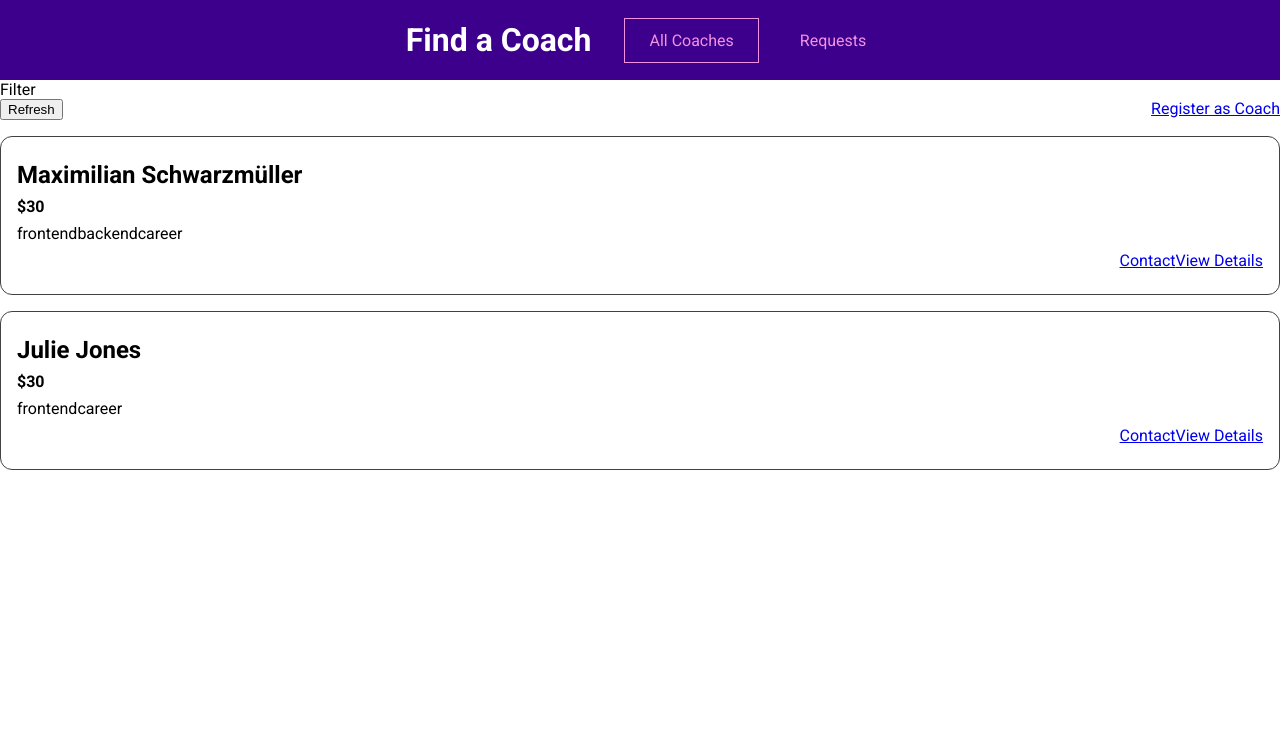
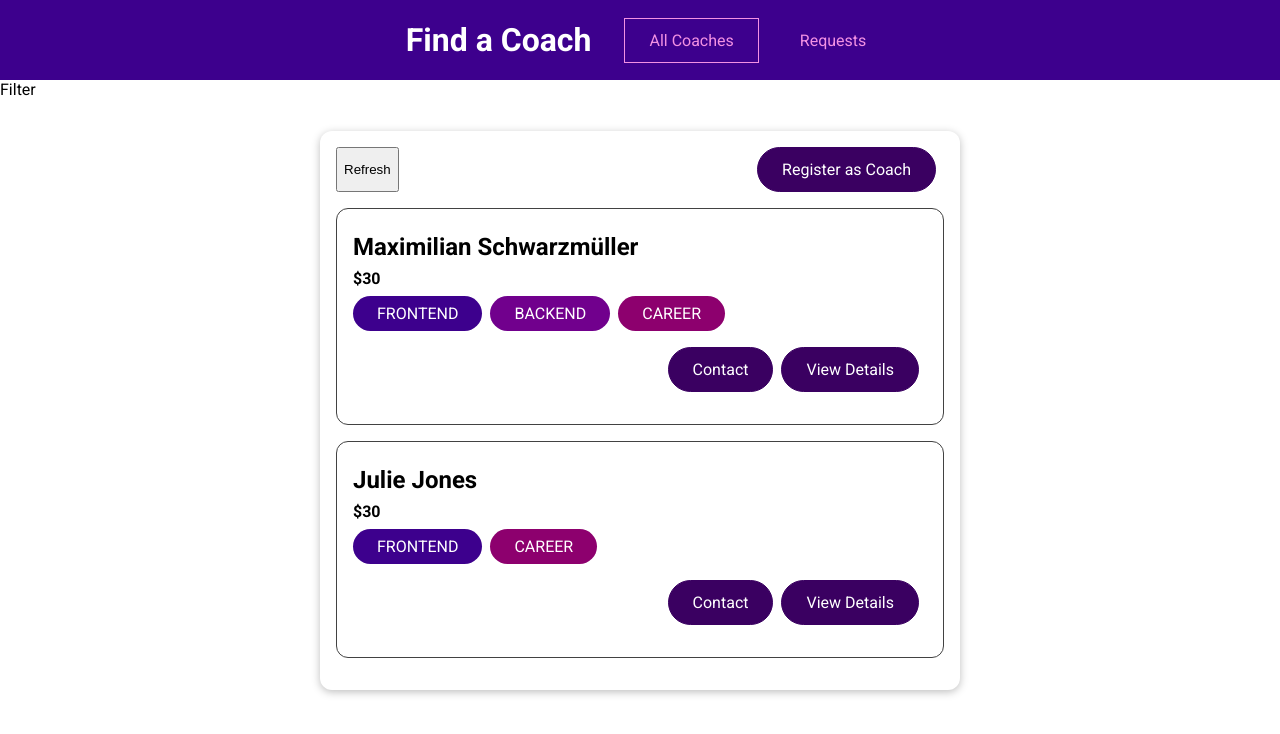
Before and after one commit to urke90/find-a-coach, a Vue app: page /coaches in a window 1280 px wide. Shown: the top 734 px of the page. Built offline with nearby package versions, Linux system fonts and the light colour scheme.

Commit message:
base components badge button link built

```diff
--- /dev/null
+++ b/src/components/base/BaseBadge.vue
@@ -0,0 +1,45 @@
+<template>
+    <span class="badge" :class="type">
+        {{ text }}
+    </span>
+</template>
+
+<script>
+export default {
+    props: {
+        type: String,
+        title: String
+    },
+    computed: {
+        text() {
+            return this.title.toUpperCase();
+        }
+    }
+};
+</script>
+
+<style scoped>
+.badge {
+    background-color: #ccc;
+    color: #252525;
+    border-radius: 30px;
+    padding: 0.5rem 1.5rem;
+    display: inline-block;
+    margin-right: 0.5rem;
+}
+
+.frontend {
+    background-color: #3d008d;
+    color: white;
+}
+
+.backend {
+    background-color: #71008d;
+    color: white;
+}
+
+.career {
+    background-color: #8d006e;
+    color: white;
+}
+</style>
--- /dev/null
+++ b/src/components/base/BaseButton.vue
@@ -0,0 +1,75 @@
+<template>
+    <div>
+        <button v-if="!isLink" :class="mode">
+            <slot></slot>
+        </button>
+        <router-link v-else :to="linkTo" :class="mode">
+            <slot></slot>
+        </router-link>
+    </div>
+</template>
+
+<script>
+export default {
+    props: {
+        isLink: {
+            type: Boolean,
+            required: false,
+            default: false
+        },
+        linkTo: {
+            type: String,
+            required: false,
+            default: '/'
+        },
+        mode: {
+            type: String,
+            required: false,
+            default: null
+        }
+    }
+};
+</script>
+
+<style scoped>
+button,
+a {
+    text-decoration: none;
+    padding: 0.75rem 1.5rem;
+    font: inherit;
+    background-color: #3a0061;
+    border: 1px solid #3a0061;
+    color: white;
+    cursor: pointer;
+    border-radius: 30px;
+    margin-right: 0.5rem;
+    display: inline-block;
+}
+
+a:hover,
+a:active,
+button:hover,
+button:active {
+    background-color: #270041;
+    border-color: #270041;
+}
+
+.flat {
+    background-color: transparent;
+    color: #3a0061;
+    border: none;
+}
+
+.outline {
+    background-color: transparent;
+    border-color: #270041;
+    color: #270041;
+}
+
+.flat:hover,
+.flat:active,
+.outline:hover,
+.outline:active {
+    background-color: #edd2ff;
+}
+</style>
--- /dev/null
+++ b/src/components/base/BaseCard.vue
@@ -0,0 +1,15 @@
+<template>
+    <div class="card">
+        <slot></slot>
+    </div>
+</template>
+
+<style scoped>
+.card {
+    border-radius: 12px;
+    box-shadow: 0 2px 8px rgba(0, 0, 0, 0.26);
+    padding: 1rem;
+    margin: 2rem auto;
+    max-width: 40rem;
+}
+</style>
--- a/src/components/coaches/CoachItem.vue
+++ b/src/components/coaches/CoachItem.vue
@@ -3,11 +3,16 @@
         <h3>{{ fullName }}</h3>
         <h4>${{ rate }}</h4>
         <div>
-            <span v-for="area in areas" :key="area">{{ area }}</span>
+            <base-badge
+                v-for="area in areas"
+                :key="area"
+                :type="area"
+                :title="area"
+            ></base-badge>
         </div>
         <div class="actions">
-            <router-link :to="coachContactLink">Contact</router-link>
-            <router-link :to="coachDetailLink">View Details</router-link>
+            <base-button :link-to="coachContactLink">Contact</base-button>
+            <base-button :link-to="coachDetailLink">View Details</base-button>
         </div>
     </li>
 </template>
--- a/src/main.js
+++ b/src/main.js
@@ -1,9 +1,12 @@
 import Vue from 'vue';
 import VueRouter from 'vue-router';
 
-import App from './App.vue';
 import { routes } from './routes';
 import store from './store/store.js';
+import App from './App.vue';
+import BaseCard from './components/base/BaseCard.vue';
+import BaseButton from './components/base/BaseButton.vue';
+import BaseBadge from './components/base/BaseBadge.vue';
 
 Vue.use(VueRouter);
 
@@ -12,6 +15,10 @@ const router = new VueRouter({
     routes
 });
 
+Vue.component('base-card', BaseCard);
+Vue.component('base-button', BaseButton);
+Vue.component('base-badge', BaseBadge);
+
 Vue.config.productionTip = false;
 
 new Vue({
@@ -19,13 +26,3 @@ new Vue({
     store,
     render: h => h(App)
 }).$mount('#app');
-
-/*
-1. napraviti vuex store
-2. getters.
-    - coaches ---> vraca sve coaches
-    - hasCoaches ---> coaches.length > 1
-3. u coachesList
-    - filteredCoaches ---> returns coaches
-    - ako ima coaches izlistati ih, ako nema "No Coaches Found"
-*/
--- a/src/pages/coaches/CoachesList.vue
+++ b/src/pages/coaches/CoachesList.vue
@@ -4,9 +4,12 @@
             Filter
         </section>
         <section>
+            <base-card>
                 <div class="controls">
                     <button>Refresh</button>
-                <router-link to="register">Register as Coach</router-link>
+                    <base-button :is-link="true" link-to="/register"
+                        >Register as Coach</base-button
+                    >
                 </div>
                 <ul v-if="hasCoaches">
                     <coach-item
@@ -20,16 +23,19 @@
                     ></coach-item>
                 </ul>
                 <h3 v-else>No Coaches Found</h3>
+            </base-card>
         </section>
     </div>
 </template>
 
 <script>
+import BaseCard from '../../components/base/BaseCard.vue';
 import CoachItem from '../../components/coaches/CoachItem.vue';
 
 export default {
     components: {
-        CoachItem
+        CoachItem,
+        BaseCard
     },
     computed: {
         coaches() {
@@ -37,6 +43,11 @@ export default {
         },
         hasCoaches() {
             return this.$store.getters.hasCoaches;
+        }
+    },
+    methods: {
+        idemo() {
+            console.log('uraaaaa');
         }
     }
 };
```
Lines whose indentation alone changed are shown as unchanged.
